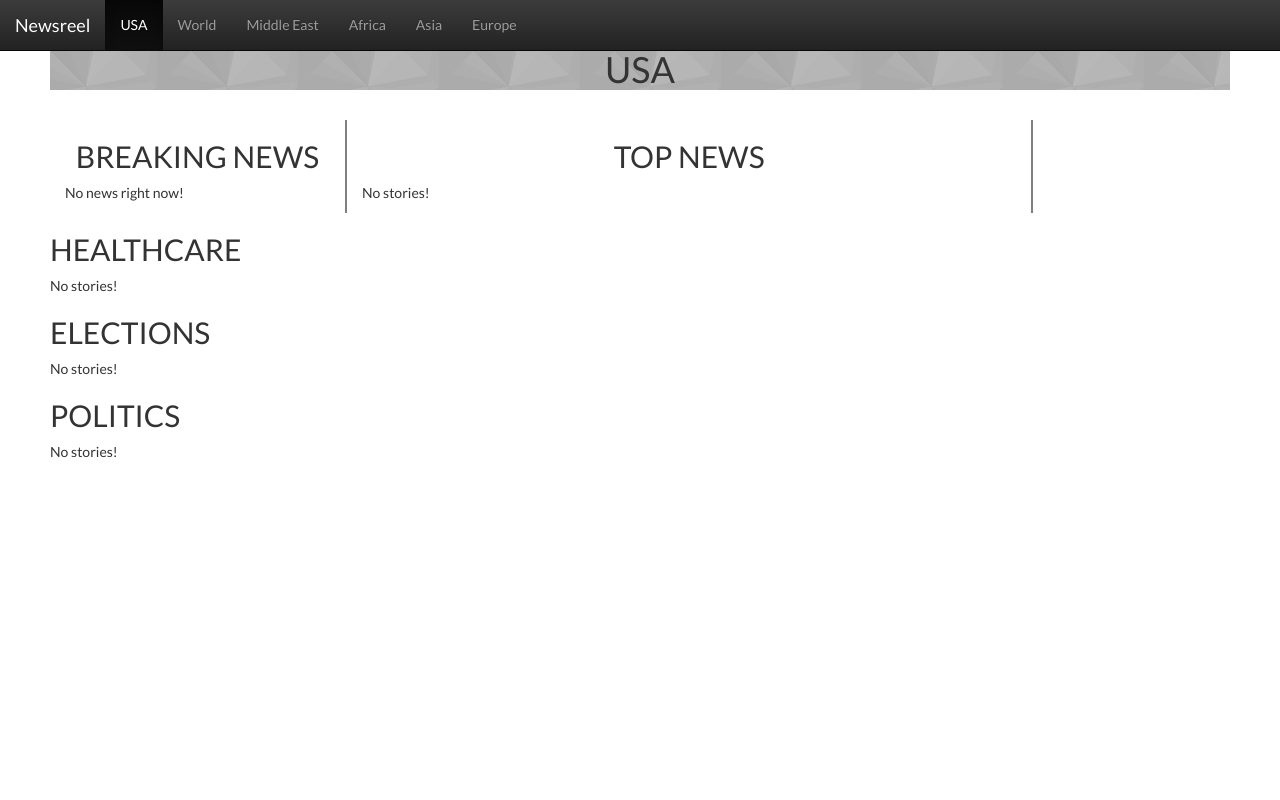
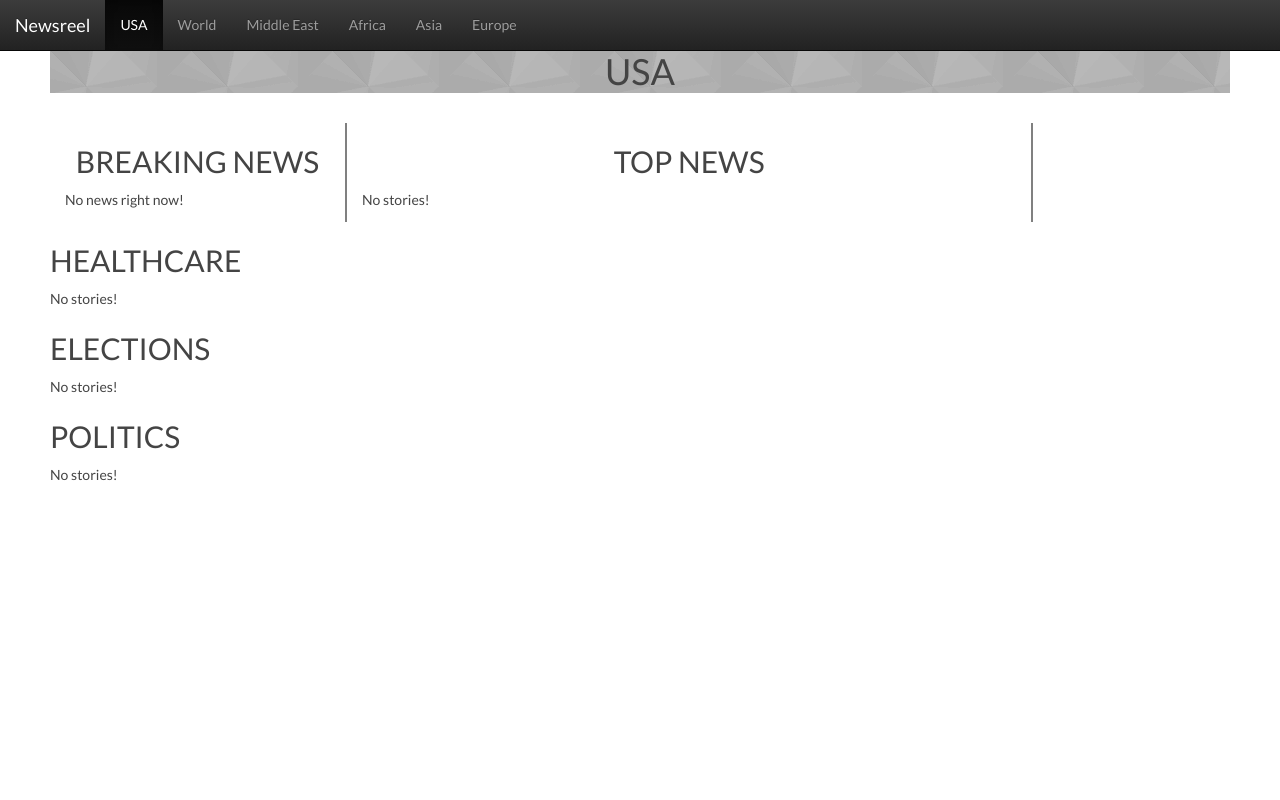
Before and after one commit to adn5327/newsreel, a Django app: page /usa/ in a window 1280 px wide. Run offline with Django 3.2, Linux system fonts and the light colour scheme; data that the repository does not hold is empty; some libraries are stand-ins or nearby versions.

Commit message:
updated styling to be more readable

```diff
--- a/centerpiece/static/centerpiece/css/custom.css
+++ b/centerpiece/static/centerpiece/css/custom.css
@@ -5,7 +5,14 @@ body {
     margin-top: 50px;
     margin-left: 50px;
     margin-right: 50px;
+    line-height: 1.6;
+    font-size: 14px;
+    color: #444;
 }
+h1,h2,h3,h4{
+    line-height:1.2;
+}
+
 .offset-top{
     margin-top: 30px;
 }
--- a/centerpiece/templates/centerpiece/generic_subcat.html
+++ b/centerpiece/templates/centerpiece/generic_subcat.html
@@ -15,7 +15,7 @@
             <div class="text-center"><h2> TOP NEWS </p></div>
             {% for each_story in stlist %}
                 <h4><a href={{each_story.url}}>{{each_story.title}}</a></h4>
-                <h5>{{each_story.summary}}</h5>
+                {{each_story.summary}}
             {% empty %}
                 <p> No stories! </p>
             {% endfor %}
@@ -32,7 +32,7 @@
                     <h2> {{key|upper}} </h2>
                     {% for each_story in value %}
                         <h4><a href={{each_story.url}}>{{each_story.title}}</a></h4>
-                        <h5>{{each_story.summary}}</h5>
+                        {{each_story.summary}}
                     {% empty %}
                         <p>No stories!</p>
                     {% endfor %}
```
